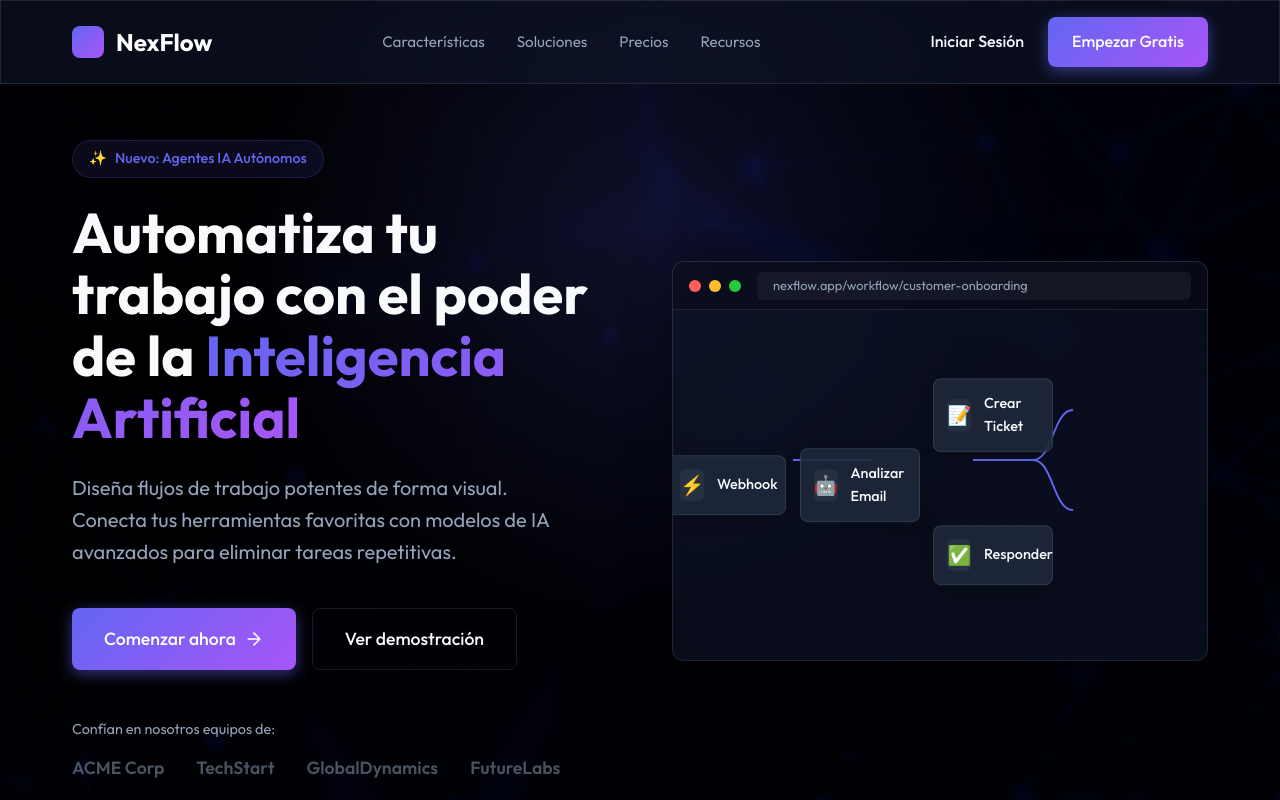
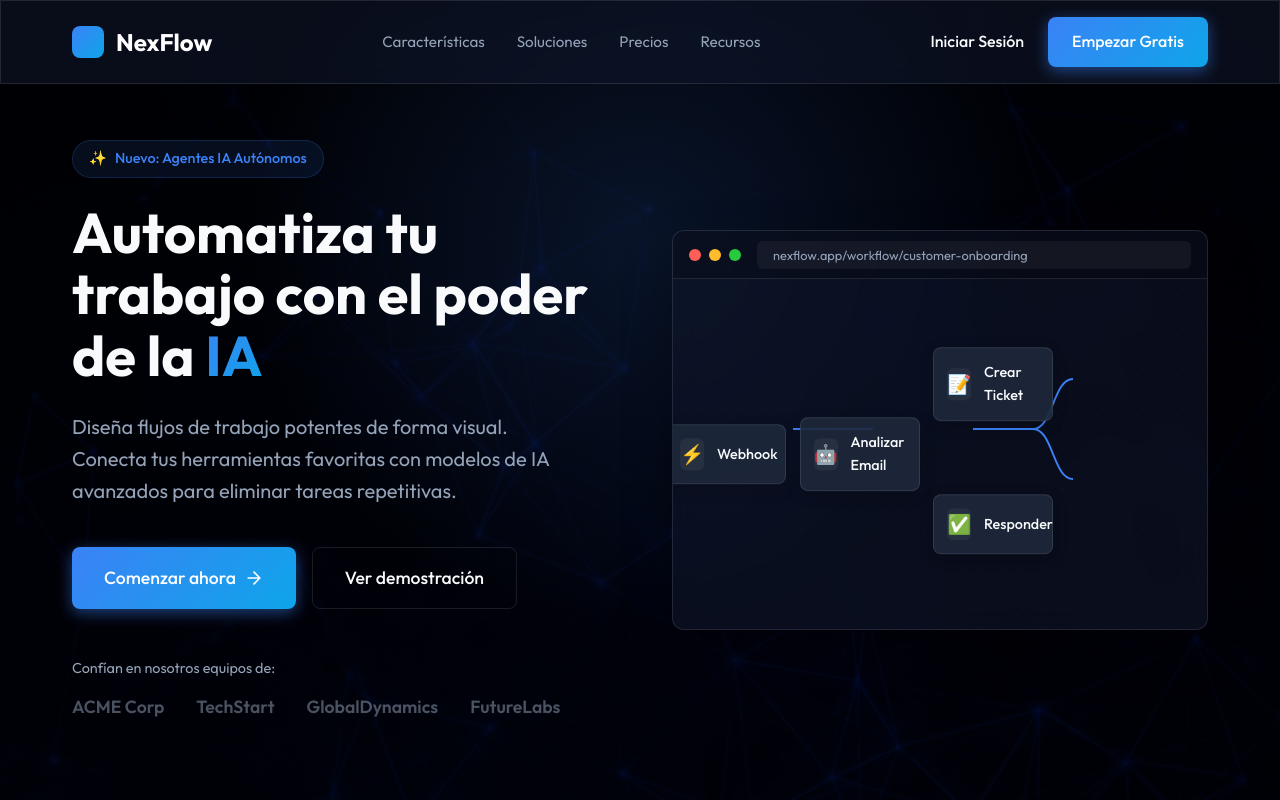
Before and after one commit to javimanzano18/mi-proyecto-v2, a website built with Vite: page index.html in a window 1280 px wide. Shown: the top 800 px of the page. Built offline with nearby package versions, Linux system fonts and the light colour scheme.

Commit message:
modficacion a azul

```diff
--- a/index.html
+++ b/index.html
@@ -48,7 +48,7 @@
           <div class="badge-new">
             <span class="sparkle">✨</span> Nuevo: Agentes IA Autónomos
           </div>
-          <h1>Automatiza tu trabajo con el poder de la <span class="text-gradient">Inteligencia Artificial</span></h1>
+          <h1>Automatiza tu trabajo con el poder de la <span class="text-gradient">IA</span></h1>
           <p class="hero-sub">
             Diseña flujos de trabajo potentes de forma visual. Conecta tus herramientas favoritas con modelos de IA
             avanzados para eliminar tareas repetitivas.
@@ -102,10 +102,10 @@
 
               <!-- SVG lines for clearer connections -->
               <svg class="connections-svg">
-                <path class="data-flow" d="M120 150 L200 150" stroke="#6366f1" stroke-width="2" />
-                <path class="data-flow" d="M300 150 L360 150 C380 150 380 100 400 100" stroke="#6366f1" stroke-width="2"
+                <path class="data-flow" d="M120 150 L200 150" stroke="#3b82f6" stroke-width="2" />
+                <path class="data-flow" d="M300 150 L360 150 C380 150 380 100 400 100" stroke="#3b82f6" stroke-width="2"
                   fill="none" />
-                <path class="data-flow" d="M300 150 L360 150 C380 150 380 200 400 200" stroke="#6366f1" stroke-width="2"
+                <path class="data-flow" d="M300 150 L360 150 C380 150 380 200 400 200" stroke="#3b82f6" stroke-width="2"
                   fill="none" />
               </svg>
             </div>
--- a/src/style.css
+++ b/src/style.css
@@ -3,14 +3,15 @@
   --bg-card: rgba(30, 41, 59, 0.5);
   --text-main: #f8fafc;
   --text-muted: #94a3b8;
-  --primary: #6366f1;
-  --primary-glow: rgba(99, 102, 241, 0.5);
+  --primary: #3b82f6;
+  --primary-glow: rgba(59, 130, 246, 0.5);
   --accent: #10b981;
-  --gradient-1: linear-gradient(135deg, #6366f1 0%, #a855f7 100%);
-  --gradient-hover: linear-gradient(135deg, #4f46e5 0%, #9333ea 100%);
+  --gradient-1: linear-gradient(135deg, #3b82f6 0%, #0ea5e9 100%);
+  --gradient-hover: linear-gradient(135deg, #2563eb 0%, #0284c7 100%);
   --border-light: rgba(255, 255, 255, 0.1);
   --font-main: 'Outfit', -apple-system, BlinkMacSystemFont, 'Segoe UI', Roboto, sans-serif;
 }
+
 
 * {
   box-sizing: border-box;
@@ -21,7 +22,7 @@
 body {
   font-family: var(--font-main);
   background-color: var(--bg-dark);
-  background-image: url('/bg-texture.png');
+  background-image: url('/bg-texture-blue.png');
   background-size: cover;
   background-position: center;
   background-attachment: fixed;
@@ -186,7 +187,7 @@ a {
   transform: translateX(-50%);
   width: 800px;
   height: 800px;
-  background: radial-gradient(circle, rgba(99, 102, 241, 0.15) 0%, rgba(2, 6, 23, 0) 70%);
+  background: radial-gradient(circle, rgba(59, 130, 246, 0.15) 0%, rgba(2, 6, 23, 0) 70%);
   z-index: -1;
   pointer-events: none;
 }
@@ -216,8 +217,8 @@ a {
   display: inline-flex;
   align-items: center;
   gap: 0.5rem;
-  background: rgba(99, 102, 241, 0.1);
-  border: 1px solid rgba(99, 102, 241, 0.2);
+  background: rgba(59, 130, 246, 0.1);
+  border: 1px solid rgba(59, 130, 246, 0.2);
   padding: 0.4rem 1rem;
   border-radius: 20px;
   color: var(--primary);
@@ -396,7 +397,7 @@ a {
 }
 
 .gradient-1 {
-  background: linear-gradient(135deg, #3b82f6, #8b5cf6);
+  background: linear-gradient(135deg, #3b82f6, #0ea5e9);
 }
 
 .gradient-2 {
```
Also changed, not shown: public/bg-texture-blue.png (added).
